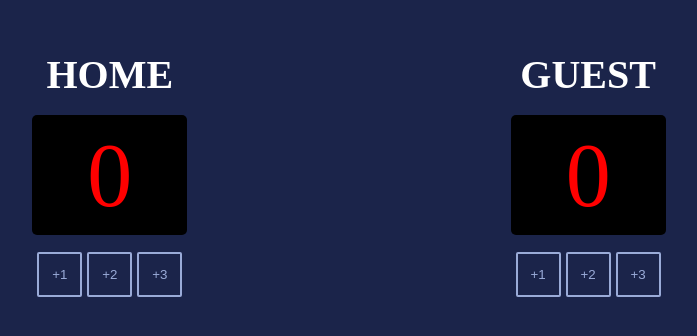
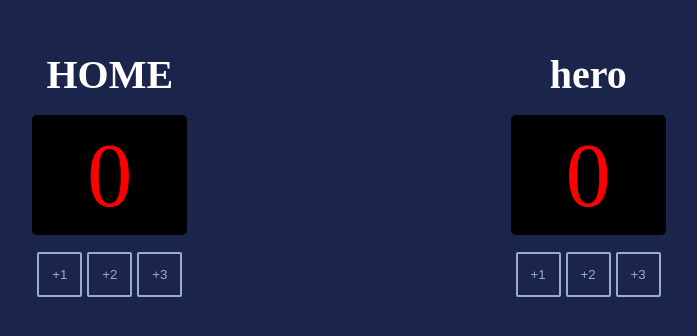
Before and after one commit to InsensitiveAppeal27/Scoreboard, a website built with Vite: page index.html in a window 1280 px wide. Shown: the part 246-582 px from the top of the page, without its empty margins (291-988 px from the left). Built offline with nearby package versions, Linux system fonts and the light colour scheme.

Commit message:
updated score header

```diff
--- a/index.html
+++ b/index.html
@@ -14,7 +14,7 @@
                 </div>
             </div>
             <div class="SC-P">
-                <h3>GUEST</h3>
+                <h3>hero</h3>
                  <div class="score-board guest">0</div>
                 <div class="btn-con">
                     <button data-value='1' class="guest-btn">+1</button>
```
